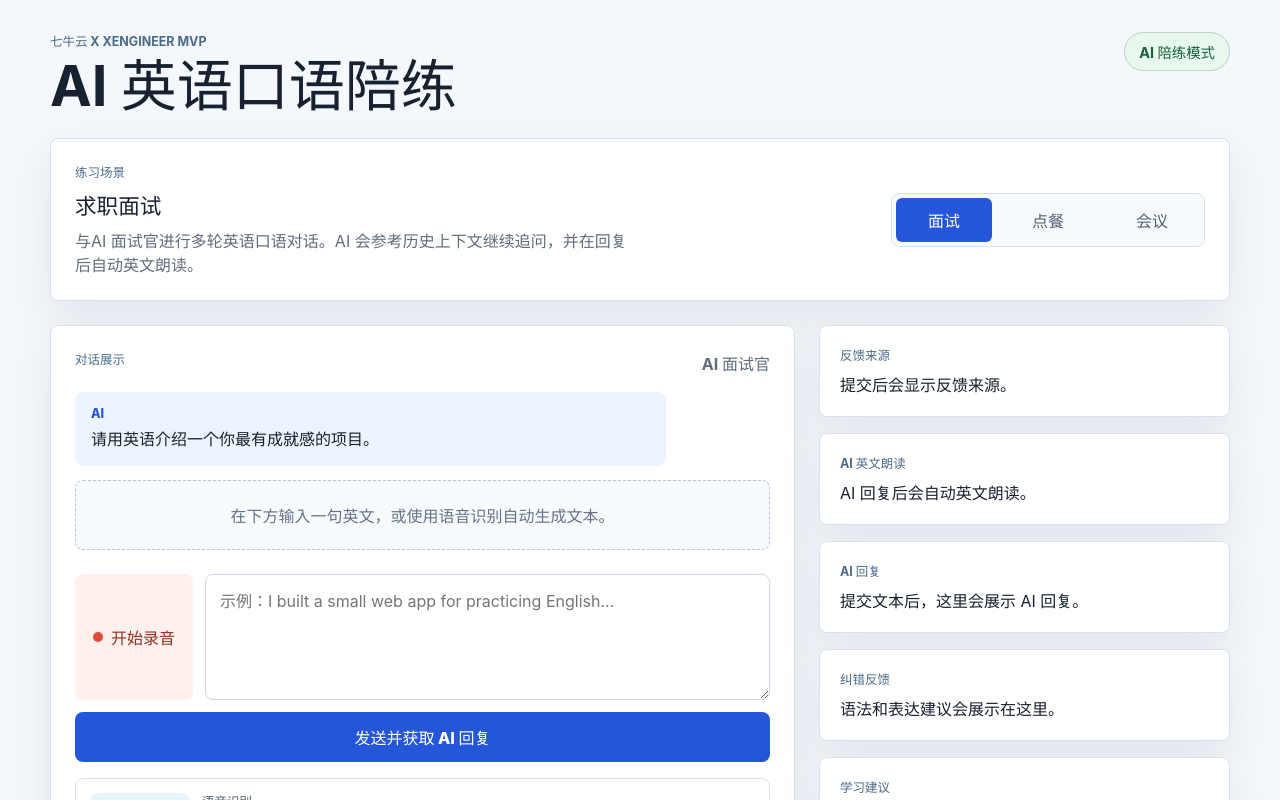
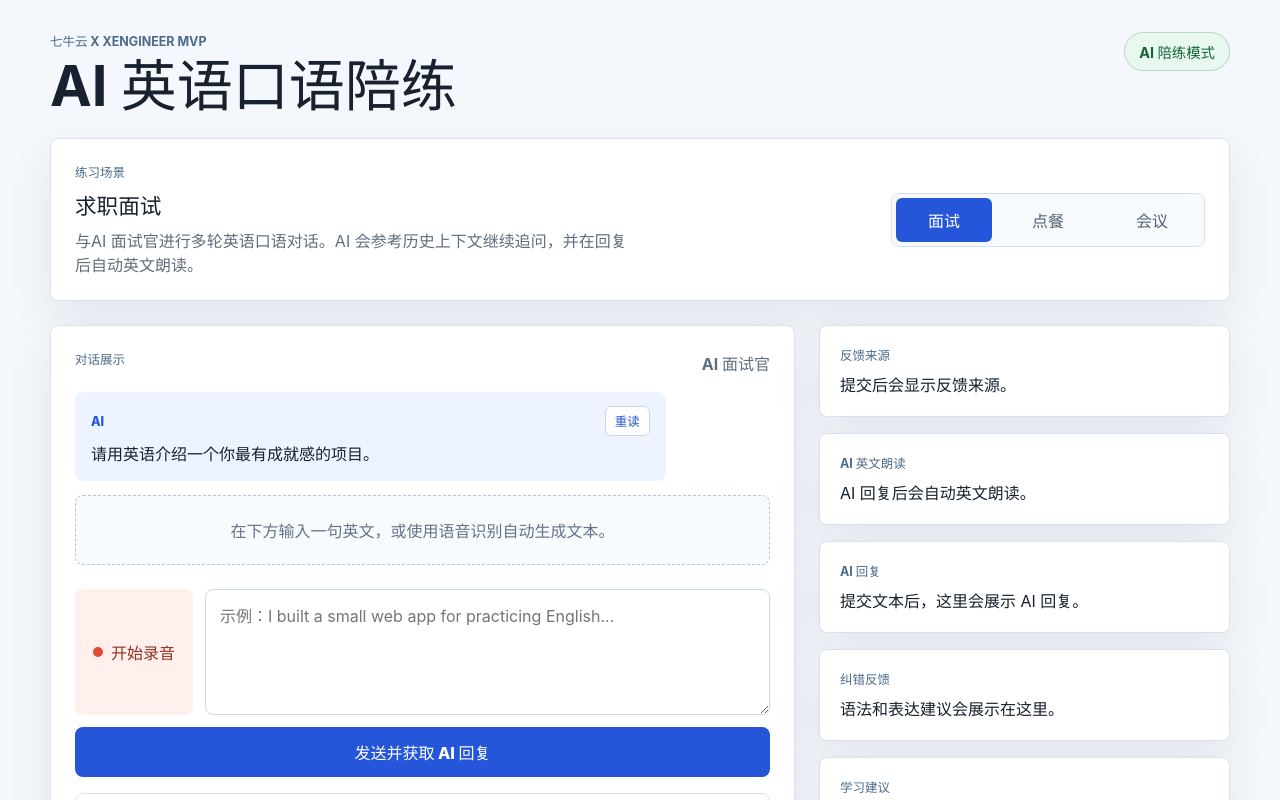
Before and after one commit to fan857/ai-speaking-coach, a React (Vite) app in the folder frontend/: page / in a window 1280 px wide. Shown: the top 800 px of the page. Built offline with nearby package versions, Linux system fonts and the light colour scheme.

Commit message:
feat: PR8 add replay button for AI speech

```diff
--- a/frontend/src/App.jsx
+++ b/frontend/src/App.jsx
@@ -172,6 +172,10 @@ function App() {
     utterance.onend = () => setSpeechStatus("AI 英文回复朗读完成。");
     utterance.onerror = () => setSpeechStatus("朗读失败，可以直接阅读页面上的 AI 回复。");
     window.speechSynthesis.speak(utterance);
+  }
+
+  function handleReplayAiReply(text) {
+    speakAiReply(text);
   }
 
   async function handleRecordClick() {
@@ -409,7 +413,12 @@ function App() {
             </div>
 
             <div className="message ai-message">
-              <span>AI</span>
+              <div className="message-header">
+                <span>AI</span>
+                <button className="replay-button" onClick={() => handleReplayAiReply(selectedScenario.prompt)} type="button">
+                  重读
+                </button>
+              </div>
               <p>{selectedScenario.prompt}</p>
             </div>
 
@@ -419,7 +428,18 @@ function App() {
                   className={message.role === "user" ? "message user-message" : "message ai-message"}
                   key={message.id}
                 >
-                  <span>{message.role === "user" ? "You" : "AI"}</span>
+                  <div className="message-header">
+                    <span>{message.role === "user" ? "You" : "AI"}</span>
+                    {message.role === "assistant" && (
+                      <button
+                        className="replay-button"
+                        onClick={() => handleReplayAiReply(message.content)}
+                        type="button"
+                      >
+                        重读
+                      </button>
+                    )}
+                  </div>
                   <p>{message.content}</p>
                 </div>
               ))
@@ -507,7 +527,18 @@ function App() {
             </section>
 
             <section className="feedback-card">
-              <p className="section-label">AI 回复</p>
+              <div className="feedback-title-row">
+                <p className="section-label">AI 回复</p>
+                {practiceResult?.aiReply && (
+                  <button
+                    className="replay-button"
+                    onClick={() => handleReplayAiReply(practiceResult.aiReply)}
+                    type="button"
+                  >
+                    重读
+                  </button>
+                )}
+              </div>
               <p>{practiceResult ? practiceResult.aiReply : "提交文本后，这里会展示 AI 回复。"}</p>
             </section>
 
--- a/frontend/src/styles.css
+++ b/frontend/src/styles.css
@@ -168,6 +168,18 @@ h2 {
   font-size: 0.78rem;
   font-weight: 800;
   text-transform: uppercase;
+}
+
+.message-header {
+  display: flex;
+  align-items: center;
+  justify-content: space-between;
+  gap: 12px;
+  margin-bottom: 6px;
+}
+
+.message-header span {
+  margin-bottom: 0;
 }
 
 .message p {
@@ -406,6 +418,34 @@ textarea:disabled {
   padding: 20px;
 }
 
+.feedback-title-row {
+  display: flex;
+  align-items: center;
+  justify-content: space-between;
+  gap: 12px;
+  margin-bottom: 8px;
+}
+
+.feedback-title-row .section-label {
+  margin-bottom: 0;
+}
+
+.replay-button {
+  min-width: max-content;
+  border: 1px solid #c9d7e8;
+  border-radius: 6px;
+  padding: 5px 9px;
+  color: #2556d9;
+  background: #ffffff;
+  font-size: 0.78rem;
+  font-weight: 800;
+}
+
+.replay-button:hover {
+  border-color: #2556d9;
+  background: #eef4ff;
+}
+
 .feedback-card p:last-child {
   margin-bottom: 0;
 }
```
Also changed, not shown: 2 other files (tests, documents, lock files or other folders).
